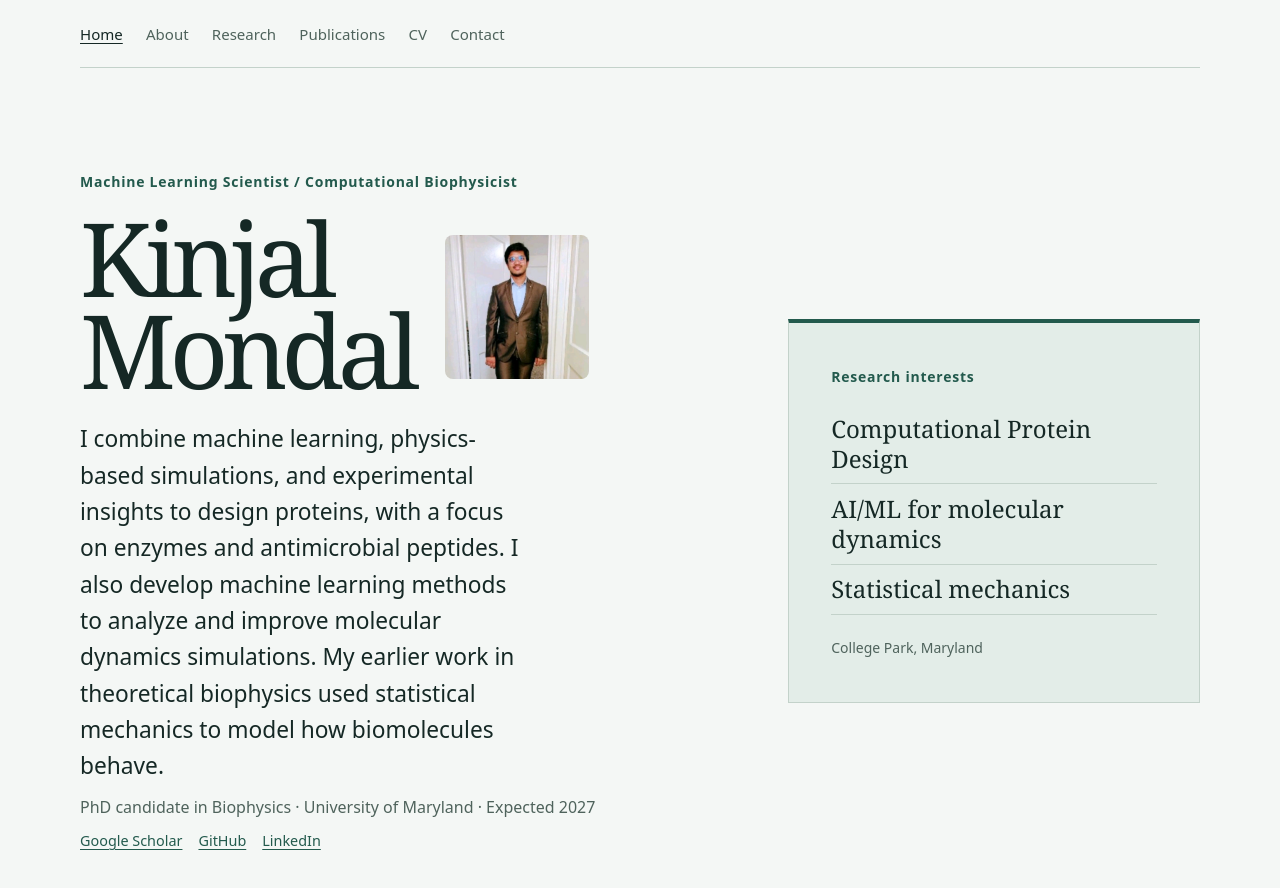
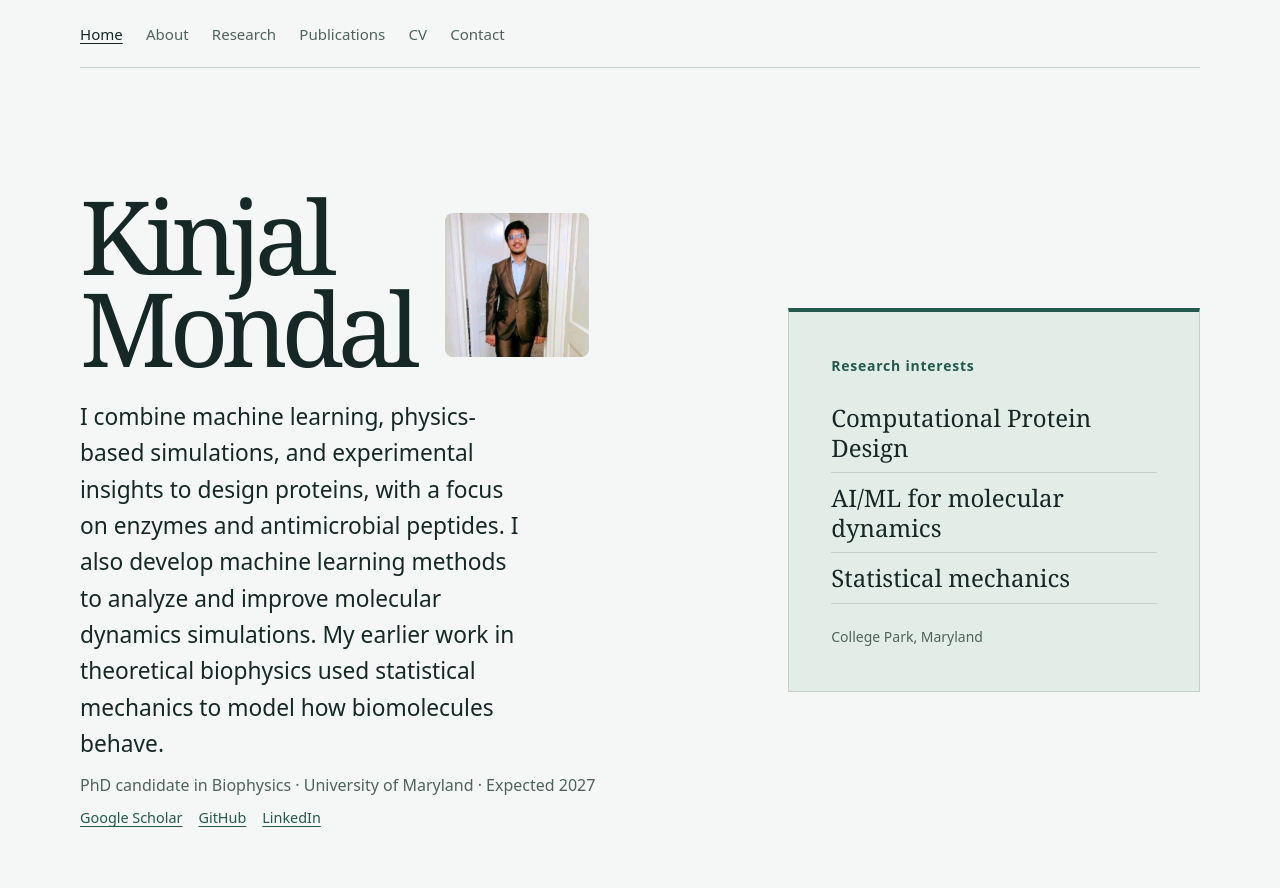
Before and after one commit to mondalkinjal/mondalkinjal.github.io, a plain HTML site: page index.html in a window 1280 px wide. Drawn offline with Linux system fonts and the light colour scheme.

Commit message:
Remove role label from portfolio homepage

```diff
--- a/index.html
+++ b/index.html
@@ -4,7 +4,7 @@
 <meta charset="utf-8">
 <meta name="viewport" content="width=device-width, initial-scale=1">
 <meta name="description" content="Kinjal Mondal, machine learning scientist and computational biophysicist at the University of Maryland. Research, selected publications, and contact.">
-<title>Kinjal Mondal | Machine Learning Scientist / Computational Biophysicist</title>
+<title>Kinjal Mondal</title>
 <link rel="stylesheet" href="/style.css">
 </head>
 <body>
@@ -19,7 +19,6 @@ if (Object.hasOwn(sectionPages, location.hash)) location.replace(sectionPages[lo
 
 <section class="hero" aria-labelledby="name">
 <div>
-<p class="label">Machine Learning Scientist / Computational Biophysicist</p>
 <div class="hero-name"><h1 id="name">Kinjal<br>Mondal</h1>
 <img class="profile-photo" src="/kinjal-mondal-profile.png" alt="Portrait of Kinjal Mondal" width="800" height="800"></div>
 <p class="intro">I combine machine learning, physics-based simulations, and experimental insights to design proteins, with a focus on enzymes and antimicrobial peptides. I also develop machine learning methods to analyze and improve molecular dynamics simulations. My earlier work in theoretical biophysics used statistical mechanics to model how biomolecules behave.</p>
```
